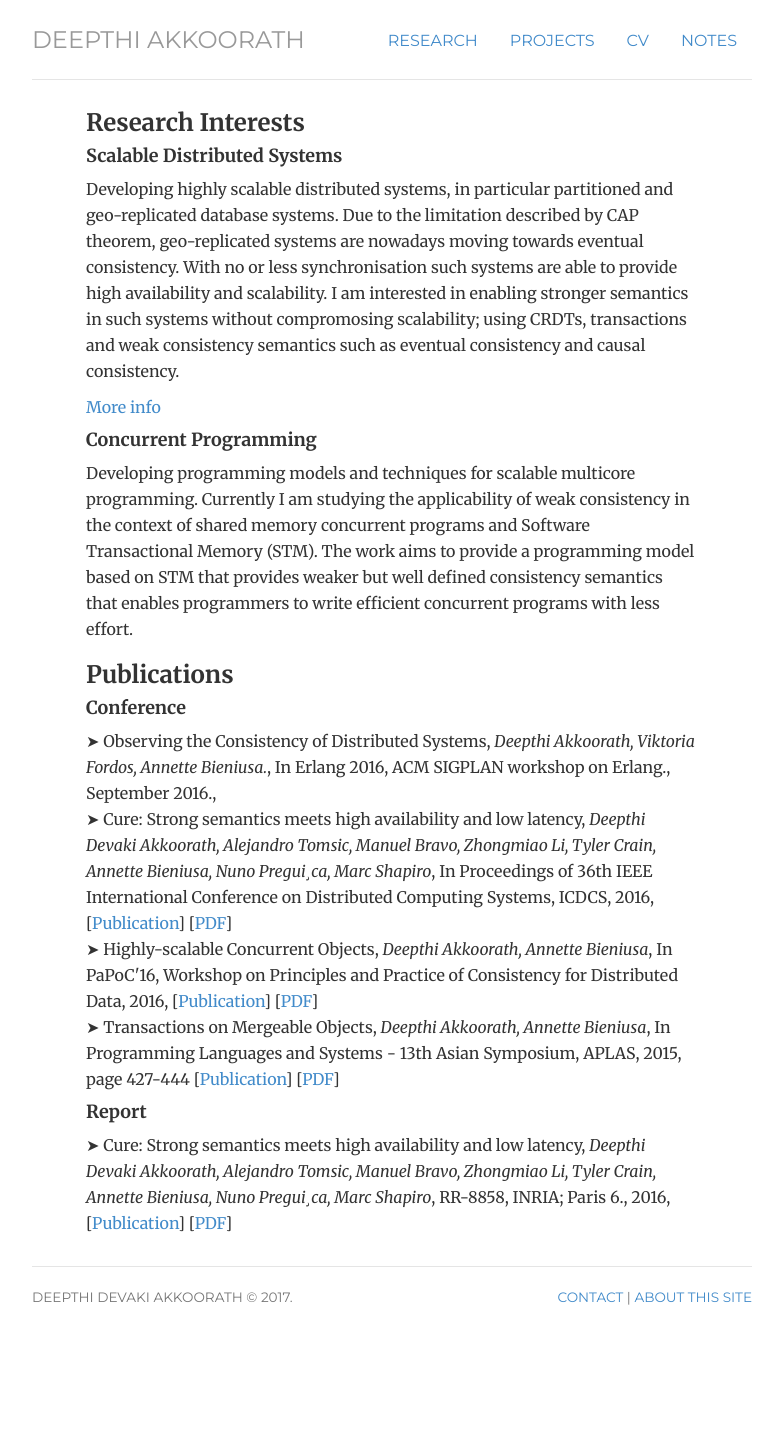
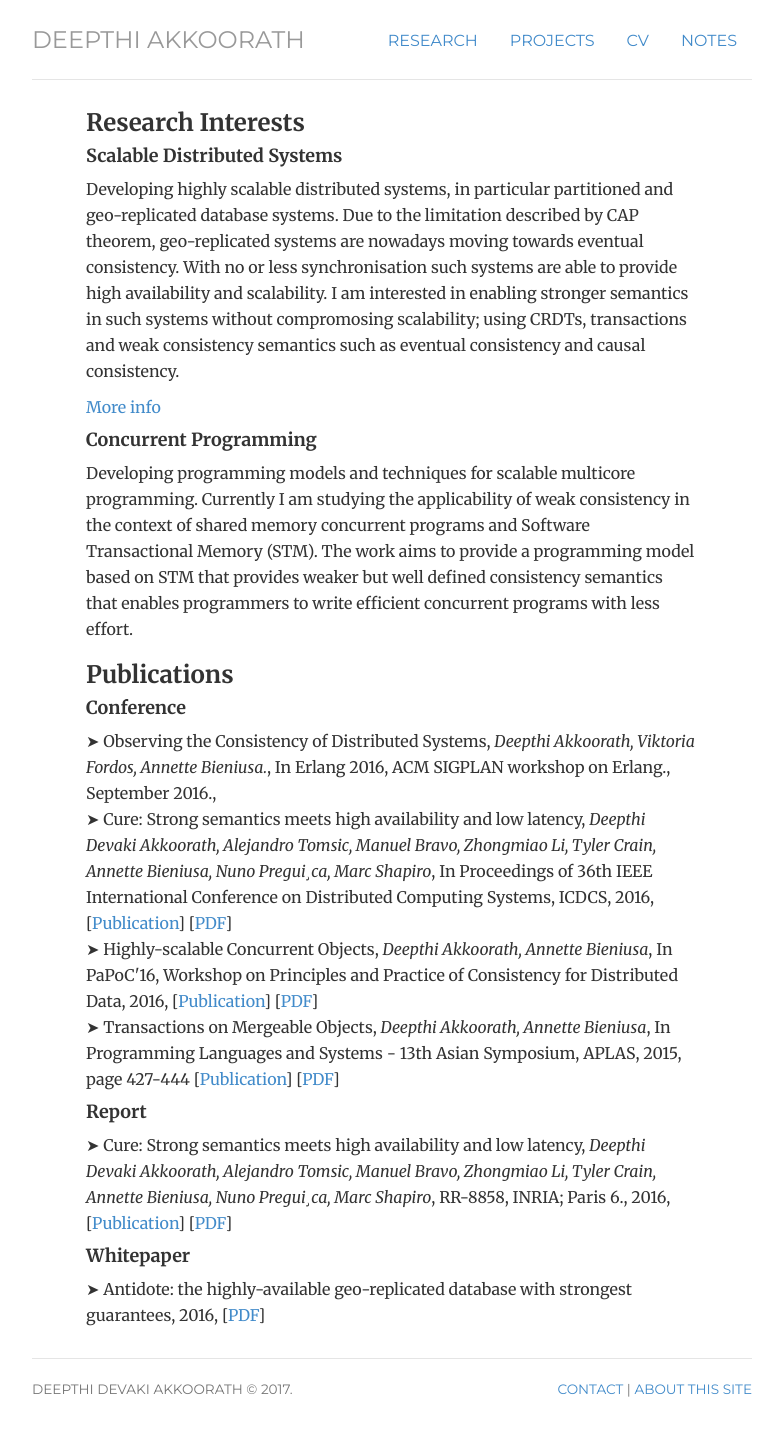
Before and after one commit to thekkedam/dd, a Jekyll site: the page built from research/index.html, in a window 1280 px wide. Shown: the whole page, without its empty margins (248-1031 px from the left). Built offline with Jekyll 4.4.1, drawn with Linux system fonts in a browser that asks for light colours; before the commit the page ends 1359 px from its top, so only the background shows below that.

Commit message:
Updated-01-25-2017-10:29

```diff
--- a/_data/publications.yml
+++ b/_data/publications.yml
@@ -49,3 +49,9 @@
     author: Deepthi Devaki Akkoorath, Alejandro Tomsic, Manuel Bravo, Zhongmiao Li, Tyler Crain, Annette Bieniusa, Nuno Pregui¸ca, Marc Shapiro
     language: English
     pdf: https://hal.inria.fr/hal-01270776/file/RR-8858.pdf
+Whitepaper:
+  - title: 'Antidote: the highly-available geo-replicated database with strongest
+guarantees'
+    id: antidotewp
+    year: 2016
+    pdf: https://syncfree.lip6.fr/attachments/article/59/antidote-white-paper.pdf
```
